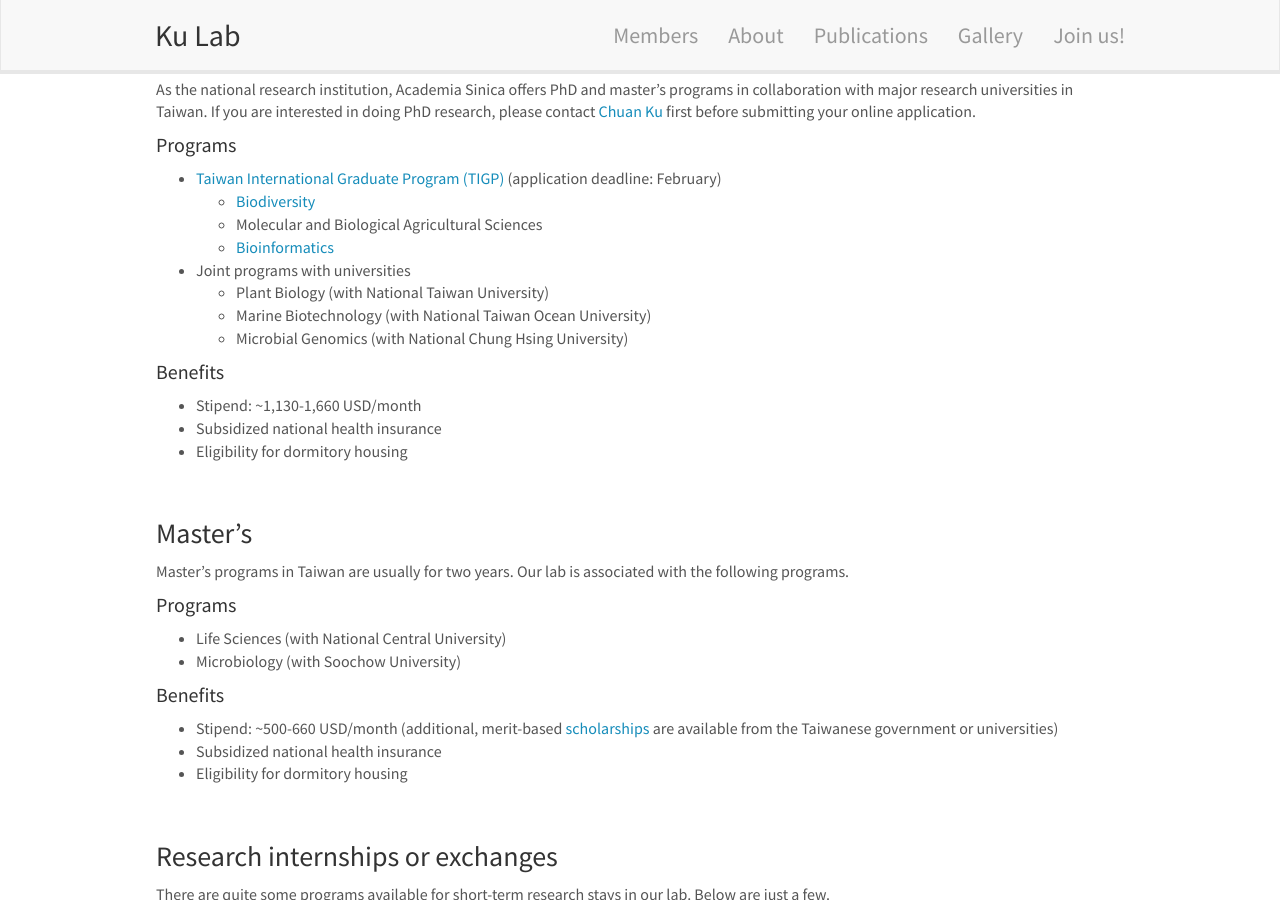
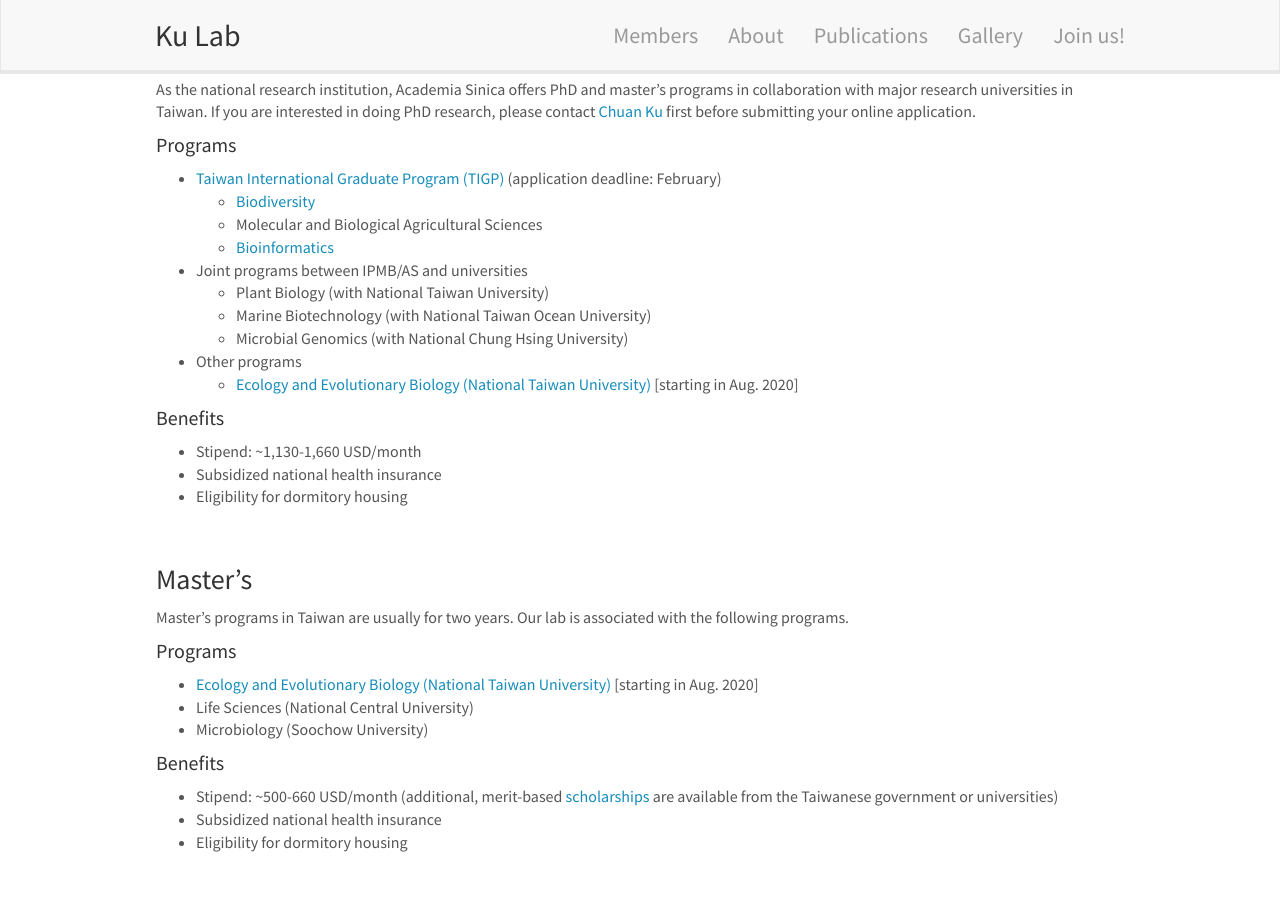
Before and after one commit to tzutongkao/Kao_Lab, a Jekyll site: the page built from _pages/openings.md, in a window 1280 px wide and 900 px high, scrolled down 1058 px. Built offline with Jekyll 4.4.1, drawn with Linux system fonts in a browser that asks for light colours; nearby versions of some CDN libraries.

Commit message:
Update openings.md

```diff
--- a/_pages/openings.md
+++ b/_pages/openings.md
@@ -54,10 +54,12 @@
   * [Biodiversity](http://tigp-biodiv.biodiv.tw/)
   * Molecular and Biological Agricultural Sciences
   * [Bioinformatics](https://tigpbp.iis.sinica.edu.tw/tigpbio/old/index.html)
-* Joint programs with universities
+* Joint programs between IPMB/AS and universities
   * Plant Biology (with National Taiwan University)
   * Marine Biotechnology (with National Taiwan Ocean University)
   * Microbial Genomics (with National Chung Hsing University)
+* Other programs
+  * [Ecology and Evolutionary Biology (National Taiwan University)](https://ecology.lifescience.ntu.edu.tw/doku.php/en/program_phd) [starting in Aug. 2020]
 
 
 #### Benefits
@@ -71,8 +73,9 @@
 Master's programs in Taiwan are usually for two years. Our lab is associated with the following programs.
 
 #### Programs
-* Life Sciences (with National Central University)
-* Microbiology (with Soochow University)
+* [Ecology and Evolutionary Biology (National Taiwan University)](https://ecology.lifescience.ntu.edu.tw/doku.php/en/program_master) [starting in Aug. 2020]
+* Life Sciences (National Central University)
+* Microbiology (Soochow University)
 
 #### Benefits
 * Stipend: ~500-660 USD/month (additional, merit-based [scholarships](https://oia.ntu.edu.tw/study-at-ntu/degree-student/scholarships/scholarships-for-prospective-students) are available from the Taiwanese government or universities)
```
